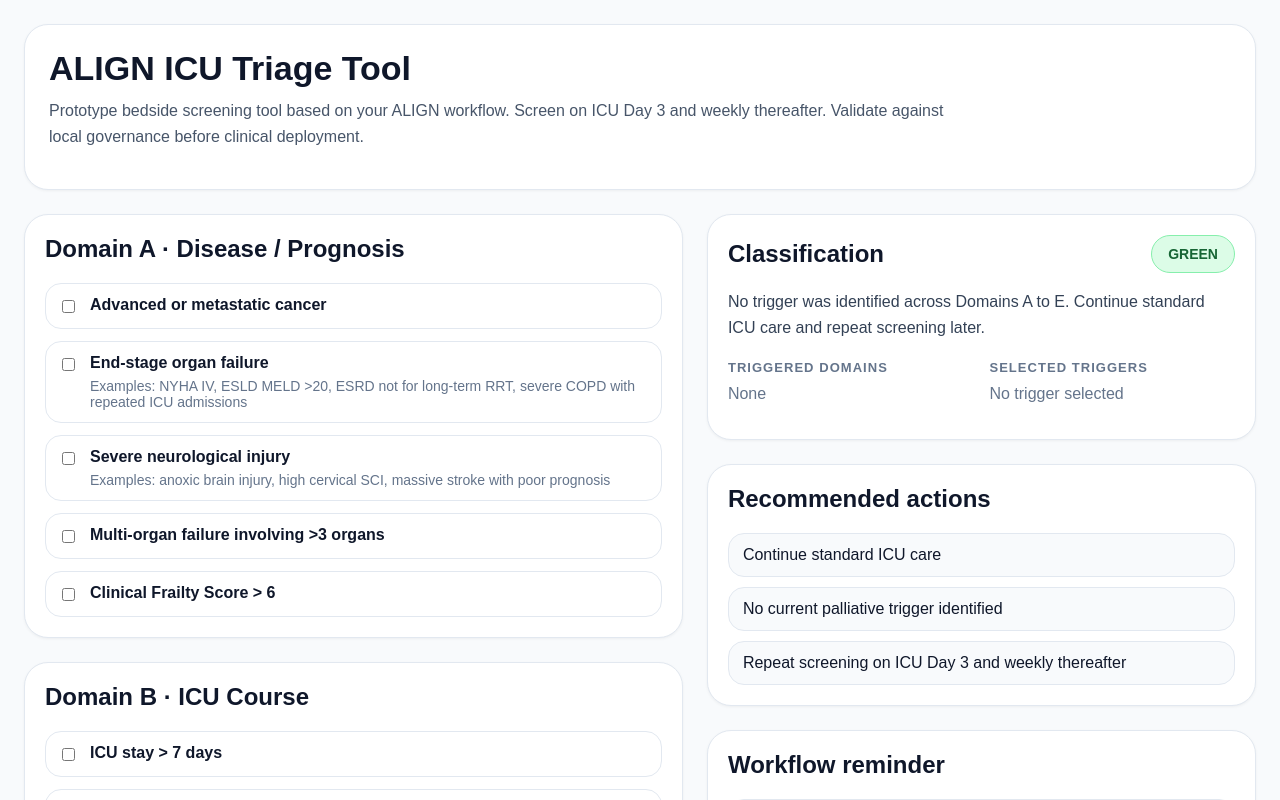
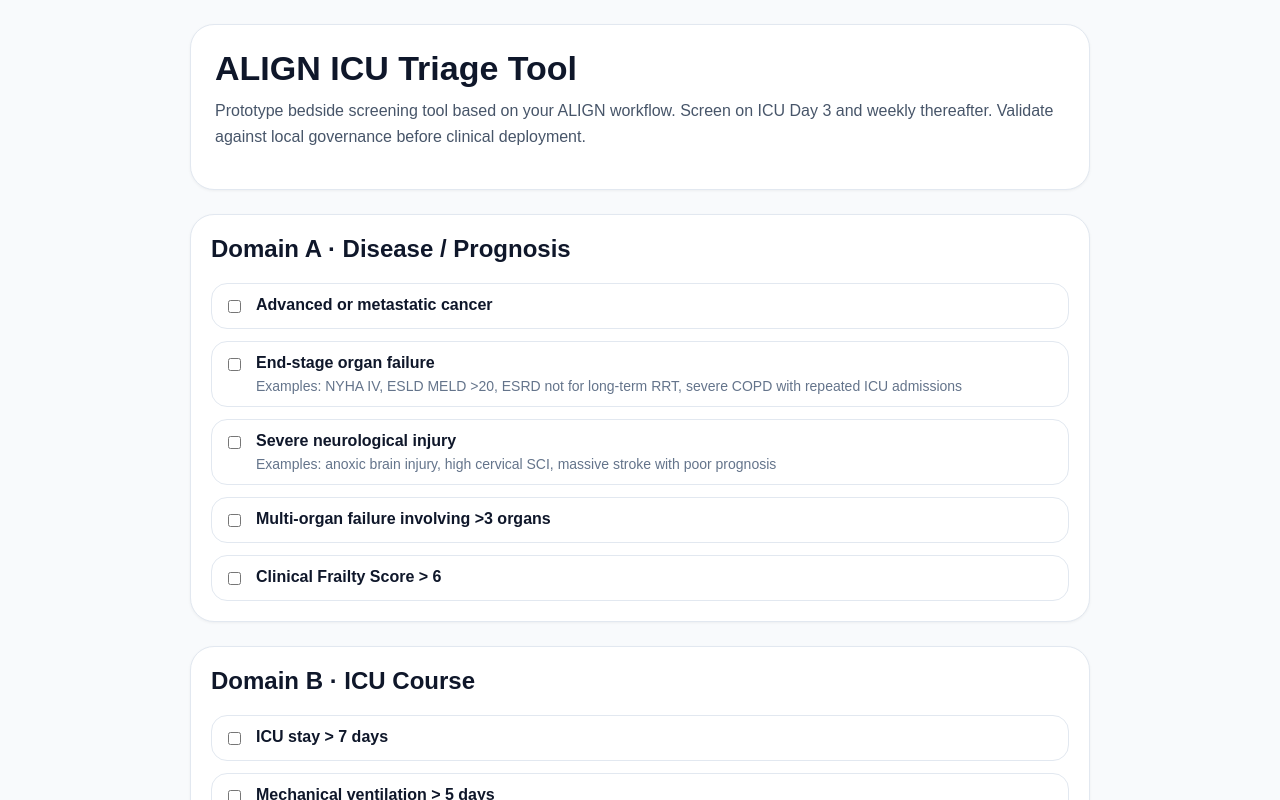
Before and after one commit to yeohjiecong/align-triage, a Next.js app: page / in a window 1280 px wide. Shown: the top 800 px of the page. Built offline with nearby package versions, Linux system fonts and the light colour scheme.

Commit message:
Change layout to single-column scroll

```diff
--- a/app/page.tsx
+++ b/app/page.tsx
@@ -200,15 +200,78 @@ function classifyTriage(
   };
 }
 
-function groupByDomain(options: TriggerOption[]) {
-  return {
-    A: options.filter((o) => o.domain === "A"),
-    B: options.filter((o) => o.domain === "B"),
-    C: options.filter((o) => o.domain === "C"),
-    D: options.filter((o) => o.domain === "D"),
-    E: options.filter((o) => o.domain === "E"),
+const styles: Record<string, React.CSSProperties> = {
+  page: {
+    minHeight: "100vh",
+    background: "#f8fafc",
+    padding: "24px",
+  },
+  wrap: {
+    maxWidth: "900px",
+    margin: "0 auto",
+  },
+  hero: {
+    background: "#ffffff",
+    border: "1px solid #e2e8f0",
+    borderRadius: "24px",
+    padding: "24px",
+    boxShadow: "0 1px 3px rgba(0,0,0,0.05)",
+    marginBottom: "24px",
+  },
+  section: {
+    background: "#ffffff",
+    border: "1px solid #e2e8f0",
+    borderRadius: "24px",
+    padding: "20px",
+    boxShadow: "0 1px 3px rgba(0,0,0,0.05)",
+    marginBottom: "24px",
+  },
+  option: {
+    display: "flex",
+    gap: "12px",
+    border: "1px solid #e2e8f0",
+    borderRadius: "16px",
+    padding: "12px",
+    marginTop: "12px",
+    alignItems: "flex-start",
+  },
+  badge: {
+    borderRadius: "999px",
+    padding: "10px 16px",
+    fontWeight: 700,
+    fontSize: "14px",
+    display: "inline-block",
+  },
+  infoItem: {
+    border: "1px solid #e2e8f0",
+    borderRadius: "12px",
+    padding: "8px 10px",
+    marginTop: "8px",
+    background: "#ffffff",
+  },
+  actionItem: {
+    border: "1px solid #e2e8f0",
+    borderRadius: "16px",
+    padding: "12px 14px",
+    marginTop: "10px",
+    background: "#f8fafc",
+  },
+  button: {
+    borderRadius: "16px",
+    border: "1px solid #cbd5e1",
+    background: "#ffffff",
+    padding: "10px 16px",
+    cursor: "pointer",
+  },
+  note: {
+    marginTop: "16px",
+    border: "1px solid #bfdbfe",
+    background: "#eff6ff",
+    borderRadius: "16px",
+    padding: "14px",
+    color: "#1e3a8a",
+  },
 };
-}
 
 function badgeStyle(category: FinalCategory): React.CSSProperties {
   if (category === "GREEN") {
@@ -226,86 +289,15 @@ function badgeStyle(category: FinalCategory): React.CSSProperties {
   return { background: "#ecfccb", color: "#3f6212", border: "1px solid #bef264" };
 }
 
-const styles: Record<string, React.CSSProperties> = {
-  page: {
-    minHeight: "100vh",
-    background: "#f8fafc",
-    padding: "24px",
-  },
-  wrap: {
-    maxWidth: "1280px",
-    margin: "0 auto",
-  },
-  hero: {
-    background: "#ffffff",
-    border: "1px solid #e2e8f0",
-    borderRadius: "24px",
-    padding: "24px",
-    boxShadow: "0 1px 3px rgba(0,0,0,0.05)",
-    marginBottom: "24px",
-  },
-  grid: {
-    display: "grid",
-    gridTemplateColumns: "1.2fr 1fr",
-    gap: "24px",
-  },
-  column: {
-    display: "flex",
-    flexDirection: "column",
-    gap: "24px",
-  },
-  card: {
-    background: "#ffffff",
-    border: "1px solid #e2e8f0",
-    borderRadius: "24px",
-    padding: "20px",
-    boxShadow: "0 1px 3px rgba(0,0,0,0.05)",
-  },
-  option: {
-    display: "flex",
-    gap: "12px",
-    border: "1px solid #e2e8f0",
-    borderRadius: "16px",
-    padding: "12px",
-    marginTop: "12px",
-    alignItems: "flex-start",
-  },
-  button: {
-    borderRadius: "16px",
-    border: "1px solid #cbd5e1",
-    background: "#ffffff",
-    padding: "10px 16px",
-    cursor: "pointer",
-  },
-  badge: {
-    borderRadius: "999px",
-    padding: "10px 16px",
-    fontWeight: 700,
-    fontSize: "14px",
-  },
-  infoItem: {
-    border: "1px solid #e2e8f0",
-    borderRadius: "12px",
-    padding: "8px 10px",
-    marginTop: "8px",
-    background: "#ffffff",
-  },
-  actionItem: {
-    border: "1px solid #e2e8f0",
-    borderRadius: "16px",
-    padding: "12px 14px",
-    marginTop: "10px",
-    background: "#f8fafc",
-  },
-  note: {
-    marginTop: "16px",
-    border: "1px solid #bfdbfe",
-    background: "#eff6ff",
-    borderRadius: "16px",
-    padding: "14px",
-    color: "#1e3a8a",
-  },
+function groupByDomain(options: TriggerOption[]) {
+  return {
+    A: options.filter((o) => o.domain === "A"),
+    B: options.filter((o) => o.domain === "B"),
+    C: options.filter((o) => o.domain === "C"),
+    D: options.filter((o) => o.domain === "D"),
+    E: options.filter((o) => o.domain === "E"),
   };
+}
 
 export default function Page() {
   const [selectedTriggerIds, setSelectedTriggerIds] = useState<string[]>([]);
@@ -339,21 +331,19 @@ export default function Page() {
       <div style={styles.wrap}>
         <div style={styles.hero}>
           <h1 style={{ margin: 0, fontSize: "34px", fontWeight: 800 }}>ALIGN ICU Triage Tool</h1>
-          <p style={{ marginTop: "10px", maxWidth: "900px", lineHeight: 1.6, color: "#475569" }}>
+          <p style={{ marginTop: "10px", lineHeight: 1.6, color: "#475569" }}>
             Prototype bedside screening tool based on your ALIGN workflow. Screen on ICU Day 3
             and weekly thereafter. Validate against local governance before clinical deployment.
           </p>
         </div>
 
-        <div style={styles.grid}>
-          <section style={styles.column}>
         <DomainCard title="Domain A · Disease / Prognosis" items={grouped.A} selectedIds={selectedTriggerIds} onToggle={toggleTrigger} />
         <DomainCard title="Domain B · ICU Course" items={grouped.B} selectedIds={selectedTriggerIds} onToggle={toggleTrigger} />
         <DomainCard title="Domain C · Symptom Burden" items={grouped.C} selectedIds={selectedTriggerIds} onToggle={toggleTrigger} />
         <DomainCard title="Domain D · Communication / Decision" items={grouped.D} selectedIds={selectedTriggerIds} onToggle={toggleTrigger} />
         <DomainCard title="Domain E · Surprise Question" items={grouped.E} selectedIds={selectedTriggerIds} onToggle={toggleTrigger} />
 
-            <section style={styles.card}>
+        <section style={styles.section}>
           <h2 style={{ marginTop: 0 }}>RED Checklist</h2>
           <p style={{ color: "#475569", lineHeight: 1.6 }}>
             If any RED criterion is present, classify as RED and recommend specialist palliative care referral.
@@ -377,13 +367,7 @@ export default function Page() {
           ))}
         </section>
 
-            <div>
-              <button onClick={resetAll} style={styles.button}>Reset all</button>
-            </div>
-          </section>
-
-          <aside style={styles.column}>
-            <section style={styles.card}>
+        <section style={styles.section}>
           <div style={{ display: "flex", justifyContent: "space-between", alignItems: "center", gap: "12px", flexWrap: "wrap" }}>
             <h2 style={{ margin: 0 }}>Classification</h2>
             <span style={{ ...styles.badge, ...badgeStyle(result.category) }}>{result.category}</span>
@@ -391,8 +375,9 @@ export default function Page() {
 
           <p style={{ marginTop: "16px", color: "#334155", lineHeight: 1.6 }}>{result.summary}</p>
 
-              <div style={{ display: "grid", gridTemplateColumns: "1fr 1fr", gap: "16px", marginTop: "20px" }}>
+          <div style={{ marginTop: "20px" }}>
             <InfoBlock title="Triggered domains" emptyText="None" items={result.triggeredDomains} />
+            <div style={{ height: "16px" }} />
             <InfoBlock title="Selected triggers" emptyText="No trigger selected" items={result.triggerLabels} />
           </div>
 
@@ -403,7 +388,7 @@ export default function Page() {
           ) : null}
         </section>
 
-            <section style={styles.card}>
+        <section style={styles.section}>
           <h2 style={{ marginTop: 0 }}>Recommended actions</h2>
           {result.actions.map((action) => (
             <div key={action} style={styles.actionItem}>{action}</div>
@@ -416,15 +401,15 @@ export default function Page() {
           ) : null}
         </section>
 
-            <section style={styles.card}>
+        <section style={styles.section}>
           <h2 style={{ marginTop: 0 }}>Workflow reminder</h2>
           <div style={styles.actionItem}>1. Screen on ICU Day 3 and weekly thereafter</div>
           <div style={styles.actionItem}>2. Tick triggers across Domains A to E</div>
           <div style={styles.actionItem}>3. Check RED checklist separately</div>
           <div style={styles.actionItem}>4. Use result to guide ICU-led supportive care or specialist referral</div>
         </section>
-          </aside>
-        </div>
+
+        <button onClick={resetAll} style={styles.button}>Reset all</button>
       </div>
     </main>
   );
@@ -442,7 +427,7 @@ function DomainCard({
   onToggle: (id: string) => void;
 }) {
   return (
-    <section style={styles.card}>
+    <section style={styles.section}>
       <h2 style={{ marginTop: 0 }}>{title}</h2>
       {items.map((item) => (
         <label key={item.id} style={styles.option}>
```
Lines whose indentation alone changed are shown as unchanged.
